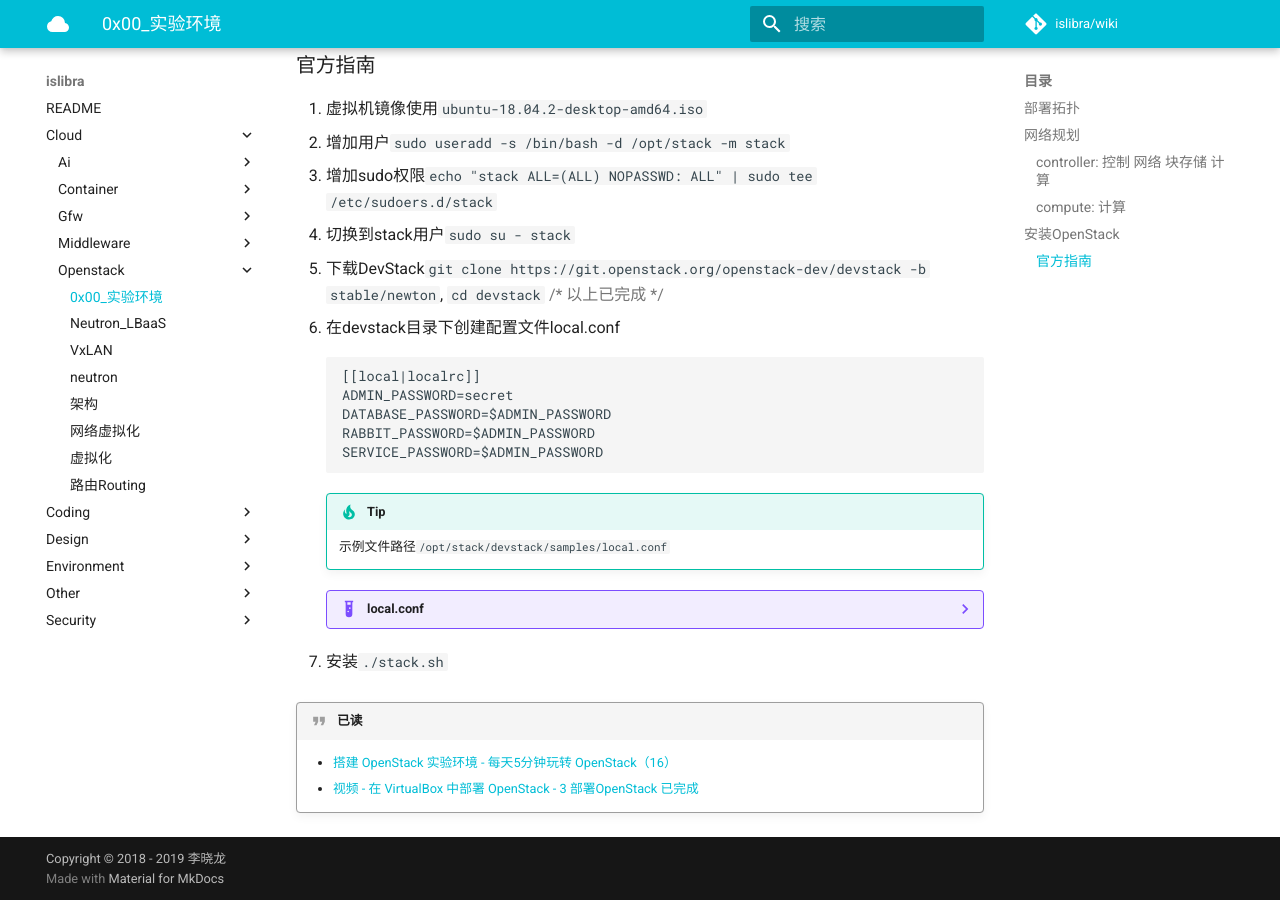
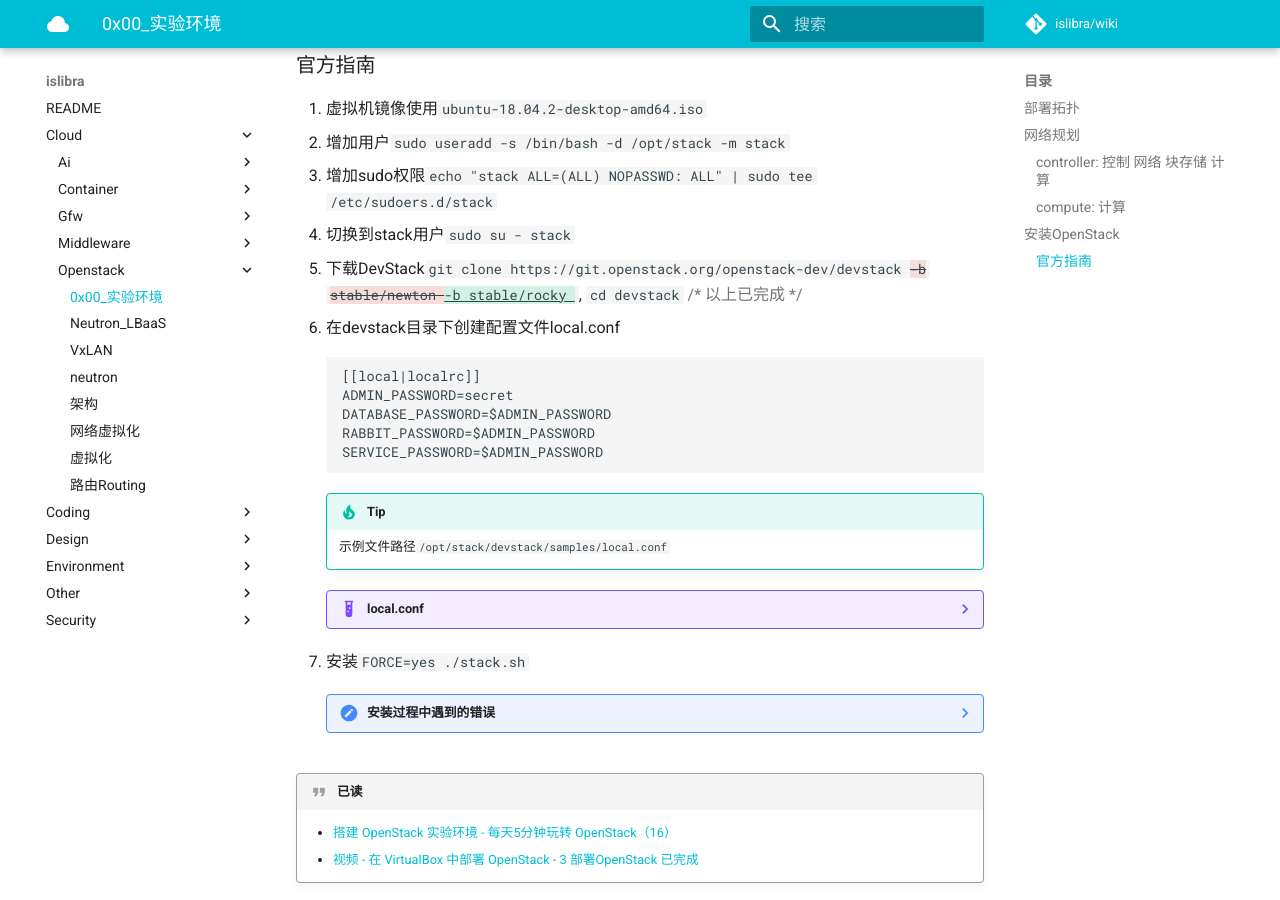
Before and after one commit to islibra/wiki, an MkDocs documentation site: the page built from docs/cloud/openstack/0x00_实验环境.md, in a window 1280 px wide and 900 px high, scrolled down 2273 px. Built offline with MkDocs 1.6.1 and Material for MkDocs 9.7.7, drawn with Linux system fonts in a browser that asks for light colours; comment, search, counter and statistics services are not loaded.

Commit message:
devstack

````diff
--- a/docs/cloud/openstack/0x00_实验环境.md
+++ b/docs/cloud/openstack/0x00_实验环境.md
@@ -96,7 +96,6 @@
 
     ??? note "配置pip国内镜像源"
         1. `vim ~/.pip/pip.conf`
-
             ```
             [global]
             index-url = https://pypi.douban.com/simple
@@ -118,7 +117,7 @@
 1. 增加用户`sudo useradd -s /bin/bash -d /opt/stack -m stack`
 1. 增加sudo权限`echo "stack ALL=(ALL) NOPASSWD: ALL" | sudo tee /etc/sudoers.d/stack`
 1. 切换到stack用户`sudo su - stack`
-1. 下载DevStack`git clone https://git.openstack.org/openstack-dev/devstack -b stable/newton`, `cd devstack` {>>以上已完成<<}
+1. 下载DevStack`git clone https://git.openstack.org/openstack-dev/devstack {~~ -b stable/newton ~> -b stable/rocky ~~}`, `cd devstack` {>>以上已完成<<}
 1. 在devstack目录下创建配置文件local.conf
 
     ```
@@ -211,7 +210,18 @@
         SPICE_REPO=http://git.trystack.cn/git/spice/spice-html5.git
         ```
 
-1. 安装`./stack.sh`
+1. 安装`FORCE=yes ./stack.sh`
+
+    ??? note "安装过程中遇到的错误"
+        1. Currently installed pip version 1 does not meet minimum requirements (>=6)
+            <https://blog.csdn.net/zsWang9/article/details/80006007>
+        1. pathspec 'stable/newton' did not match any file(s) known to git.
+            `cd devstack; git checkout stable/rocky;`
+        1. 升级pip: `sudo pip install --upgrade pip`
+        1. Can't find package systemd-python in requirements
+            `cd requirements; git checkout stable/rocky;`
+        1. could not install deps
+            <https://www.cnblogs.com/longchang/p/10980745.html>
 
 
 !!! quote "已读"
````
Also changed, not shown: docs/coding/writing/mkdocs.md (+6 -5 lines).
